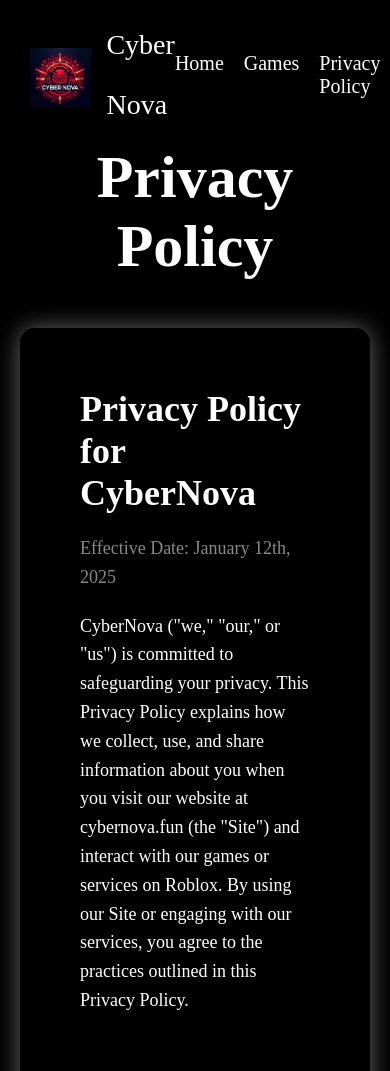
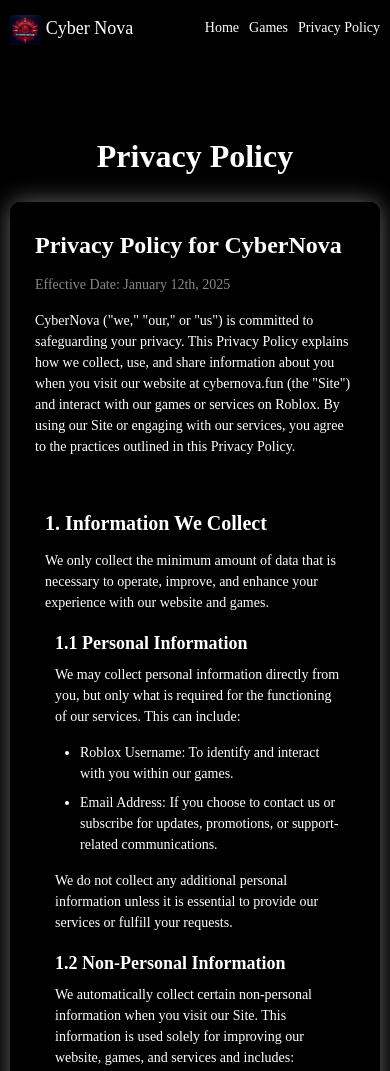
Before and after one commit to CyberNovaFun/CyberNova, a plain HTML site: page policy.html in a window 390 px wide. Shown: the top 1071 px of the page. Drawn offline with Linux system fonts and the light colour scheme; a web font is replaced by a local one.

Commit message:
Scale for mobile!
Scaled the website to fit mobile devices

```diff
--- a/cssFiles/policy.css
+++ b/cssFiles/policy.css
@@ -210,3 +210,123 @@
         box-shadow: 0 0 15px rgba(255, 255, 255, 0.2);
     }
 }
+
+@media screen and (max-width: 1024px) {
+    body {
+        min-width: 320px;
+        width: 100%;
+        overflow-x: hidden;
+    }
+
+    .navbar {
+        padding: 10px;
+        display: flex;
+        justify-content: space-between;
+        width: 100%;
+        position: relative;
+    }
+
+    .logo-container {
+        display: flex;
+        align-items: center;
+        gap: 5px;
+    }
+
+    .logo-container img {
+        height: 30px;
+        width: auto;
+    }
+
+    .logo-container span {
+        font-size: 18px;
+        line-height: 30px;
+    }
+
+    .nav-links {
+        gap: 10px;
+        margin-right: 0;
+    }
+
+    .nav-links a {
+        font-size: 14px;
+    }
+
+    main {
+        padding-top: 70px;
+    }
+
+    .policy-section {
+        padding: 20px 10px;
+    }
+
+    .policy-title {
+        font-size: 32px;
+        margin-bottom: 20px;
+    }
+
+    .policy-container {
+        padding: 20px 15px;
+        border-radius: 10px;
+    }
+
+    .policy-content {
+        padding: 10px;
+    }
+
+    .policy-header h1 {
+        font-size: 24px;
+        margin-bottom: 15px;
+    }
+
+    .effective-date {
+        font-size: 14px;
+        margin-bottom: 20px;
+    }
+
+    .intro-text {
+        font-size: 14px;
+        line-height: 1.5;
+        margin-bottom: 25px;
+    }
+
+    .policy-section h2 {
+        font-size: 20px;
+        margin: 20px 0 15px;
+    }
+
+    .policy-section h3 {
+        font-size: 18px;
+        margin: 15px 0 10px;
+    }
+
+    .policy-section p {
+        font-size: 14px;
+        line-height: 1.5;
+        margin-bottom: 15px;
+    }
+
+    .policy-section ul {
+        margin: 15px 0;
+        padding-left: 25px;
+    }
+
+    .policy-section li {
+        font-size: 14px;
+        line-height: 1.5;
+        margin-bottom: 8px;
+    }
+
+    .subsection {
+        margin: 20px 0;
+        padding-left: 10px;
+    }
+
+    footer {
+        padding: 15px 0;
+        margin-top: 30px;
+    }
+
+    .copyright {
+        font-size: 12px;
+    }
+}
```
